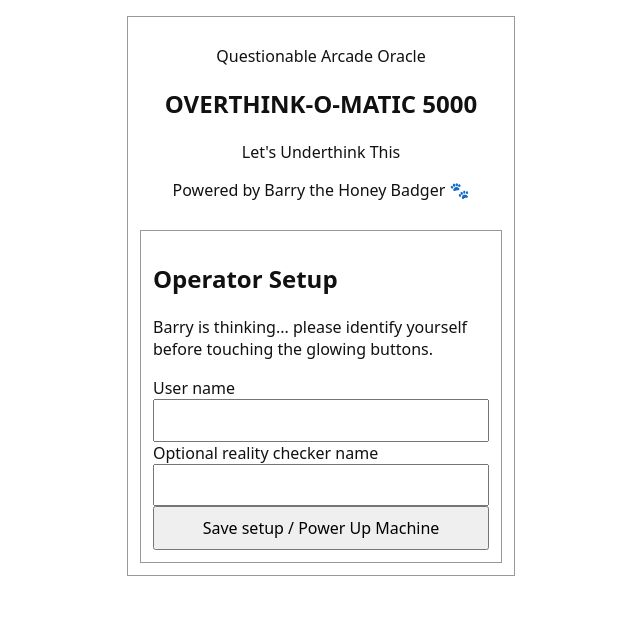
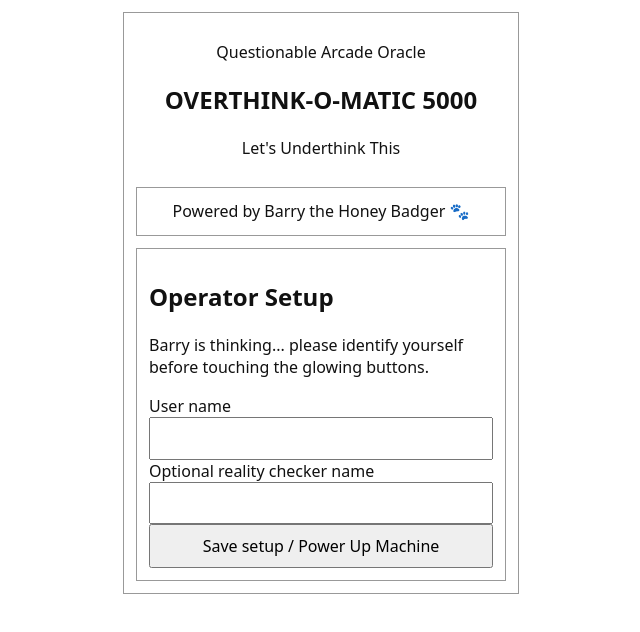
Before and after one commit to johnuxqh/overthink-o-matic, a React (Vite) app: page / in a window 1280 px wide. Shown: the top 632 px of the page, without its empty margins (319-959 px from the left). Built offline with nearby package versions, Linux system fonts and the light colour scheme.

Commit message:
PASS 5.7 — Build layout blueprints

```diff
--- a/src/App.tsx
+++ b/src/App.tsx
@@ -46,6 +46,7 @@ export function App() {
   const [shareDecision, setShareDecision] = useState<DecisionRecord | undefined>(undefined);
   const [shareFallbackMessage, setShareFallbackMessage] = useState(SHARE_EXPORT_FALLBACK);
   const [adminQaResults, setAdminQaResults] = useState<AdminQaResult[]>([]);
+  const [expandedProtocolId, setExpandedProtocolId] = useState<GameId | undefined>(undefined);
   let shareCardElement: HTMLElement | null = null;
   const [error, setError] = useState('');
   const [now, setNow] = useState(() => new Date());
@@ -401,7 +402,15 @@ export function App() {
               const protocolName = game.id === GameId.ChaosGoblin ? 'Chaos Engine' : game.name;
               const emblems = ['◈', '⬡', '✦', '⚙', '◆', '◉', '✹', '▣'];
               return (
-                <ProtocolModuleCard key={game.id} name={protocolName} description={game.description} emblem={emblems[index % emblems.length]} onActivate={() => runSelectedGame(game.id)} />
+                <ProtocolModuleCard
+                  key={game.id}
+                  name={protocolName}
+                  description={game.description}
+                  emblem={emblems[index % emblems.length]}
+                  expanded={expandedProtocolId === game.id}
+                  onInfoToggle={() => setExpandedProtocolId((current) => current === game.id ? undefined : game.id)}
+                  onActivate={() => runSelectedGame(game.id)}
+                />
               );
             })}</div>
           </section>
--- a/src/components/MachineUI.tsx
+++ b/src/components/MachineUI.tsx
@@ -12,22 +12,26 @@ interface MachineShellProps {
 export function MachineShell({ children, statusLine = 'Machine containment acceptable', controls, emergency = false }: MachineShellProps) {
   return (
     <section className={`machine-shell${emergency ? ' machine-shell--emergency' : ''}`} aria-label="OVERTHINK-O-MATIC 5000 machine cabinet">
-      <MachineMarquee statusLine={statusLine} />
+      <MachineMarquee />
+      <MachinePoweredStrip>{statusLine}</MachinePoweredStrip>
       <MachineDisplay>{children}</MachineDisplay>
       {controls && <MachineControlDeck>{controls}</MachineControlDeck>}
     </section>
   );
 }
 
-export function MachineMarquee({ statusLine = "Let's Underthink This" }: { statusLine?: string; art?: boolean }) {
+export function MachineMarquee() {
   return (
-    <div className="machine-marquee">
+    <div className="machine-marquee" aria-label="Machine marquee">
       <p className="machine-marquee__kicker">Questionable Arcade Oracle</p>
       <h1 id="app-title">OVERTHINK-O-MATIC 5000</h1>
       <p className="machine-marquee__tagline">Let's Underthink This</p>
-      <p className="machine-marquee__status">{statusLine}</p>
     </div>
   );
+}
+
+export function MachinePoweredStrip({ children }: { children: ReactNode }) {
+  return <div className="machine-powered-strip" aria-label="Powered-by strip">{children}</div>;
 }
 
 export function MachineDisplay({ children }: { children: ReactNode; homeReset?: boolean }) {
@@ -85,19 +89,29 @@ interface ProtocolModuleCardProps {
   emblem?: string;
   disabled?: boolean;
   special?: boolean;
+  expanded?: boolean;
+  onInfoToggle: () => void;
   onActivate: () => void;
 }
 
-export function ProtocolModuleCard({ name, description, disabled = false, special = false, onActivate }: ProtocolModuleCardProps) {
+export function ProtocolModuleCard({ name, description, disabled = false, special = false, expanded = false, onInfoToggle, onActivate }: ProtocolModuleCardProps) {
+  const detailsId = `protocol-details-${name.toLowerCase().replace(/[^a-z0-9]+/g, '-')}`;
   return (
     <article className={`protocol-module-card${special ? ' protocol-module-card--special' : ''}${disabled ? ' protocol-module-card--disabled' : ''}`}>
-      <div>
-        <p className="module-label">LOADABLE MACHINE MODULE</p>
+      <div className="protocol-module-card__summary">
         <h3>{name} Protocol</h3>
-        <p>{description}</p>
-        <p className="protocol-eligibility">{disabled ? 'Module unavailable for these options.' : 'Module eligible and loaded.'}</p>
+        <div className="protocol-module-card__actions">
+          <button className="machine-button machine-button--secondary protocol-info-button" type="button" onClick={onInfoToggle} aria-expanded={expanded} aria-controls={detailsId}>i</button>
+          <button className={special ? 'machine-button machine-button--primary' : 'machine-button machine-button--protocol'} type="button" onClick={onActivate} disabled={disabled}>RUN {name}</button>
+        </div>
       </div>
-      <button className={special ? 'machine-button machine-button--primary' : 'machine-button machine-button--protocol'} type="button" onClick={onActivate} disabled={disabled}>RUN {name}</button>
+      {expanded && (
+        <div id={detailsId} className="protocol-module-card__details">
+          <p className="module-label">LOADABLE MACHINE MODULE</p>
+          <p>{description}</p>
+          <p className="protocol-eligibility">{disabled ? 'Module unavailable for these options.' : 'Module eligible and loaded.'}</p>
+        </div>
+      )}
     </article>
   );
 }
--- a/src/styles/base.css
+++ b/src/styles/base.css
@@ -120,3 +120,94 @@ a:focus-visible {
   font-size: 2rem;
   font-weight: 700;
 }
+.machine-powered-strip,
+.home-screen-reset,
+.home-screen-reset__barry-window,
+.home-screen-reset__lcd,
+.home-screen-reset__lcd-header,
+.home-screen-reset__notes,
+.home-screen-reset__input,
+.protocol-module-card__details {
+  border: 1px solid #999;
+  padding: 12px;
+}
+
+.machine-powered-strip {
+  text-align: center;
+}
+
+.machine-control-deck {
+  grid-template-columns: 1fr;
+}
+
+.home-screen-reset {
+  display: grid;
+  gap: 12px;
+}
+
+.home-screen-reset__barry-window,
+.home-screen-reset__lcd,
+.home-screen-reset__lcd-header,
+.home-screen-reset__notes,
+.home-screen-reset__input {
+  display: grid;
+  gap: 8px;
+}
+
+.home-screen-reset__lcd-header > *,
+.home-screen-reset__notes > * {
+  margin: 0;
+}
+
+.home-screen-reset__cta {
+  width: 100%;
+  min-height: 52px;
+}
+
+.protocol-grid {
+  gap: 8px;
+}
+
+.protocol-module-card {
+  gap: 8px;
+}
+
+.protocol-module-card__summary {
+  display: grid;
+  gap: 8px;
+}
+
+.protocol-module-card__summary h3 {
+  margin: 0;
+}
+
+.protocol-module-card__actions {
+  display: grid;
+  grid-template-columns: minmax(44px, auto) 1fr;
+  gap: 8px;
+  align-items: center;
+}
+
+.protocol-info-button {
+  width: auto;
+  min-width: 44px;
+}
+
+.protocol-module-card__details {
+  display: grid;
+  gap: 8px;
+}
+
+.protocol-module-card__details > * {
+  margin: 0;
+}
+
+@media (min-width: 390px) {
+  .app-shell {
+    padding: 12px;
+  }
+
+  .machine-control-deck {
+    grid-template-columns: 1fr 1fr;
+  }
+}
```
Also changed, not shown: 1 other file (tests, documents, lock files or other folders).
